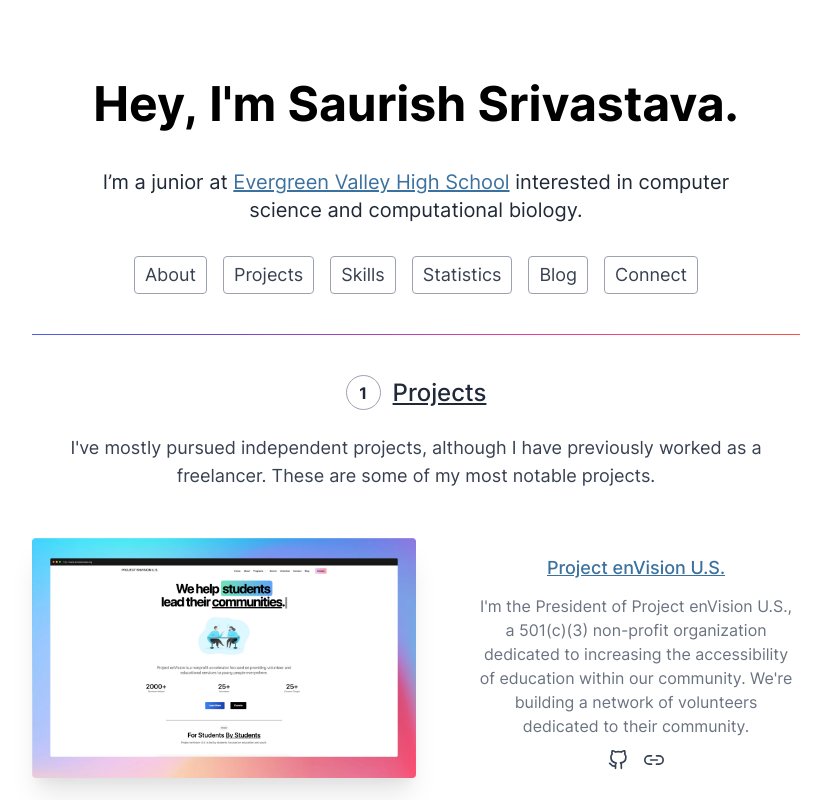
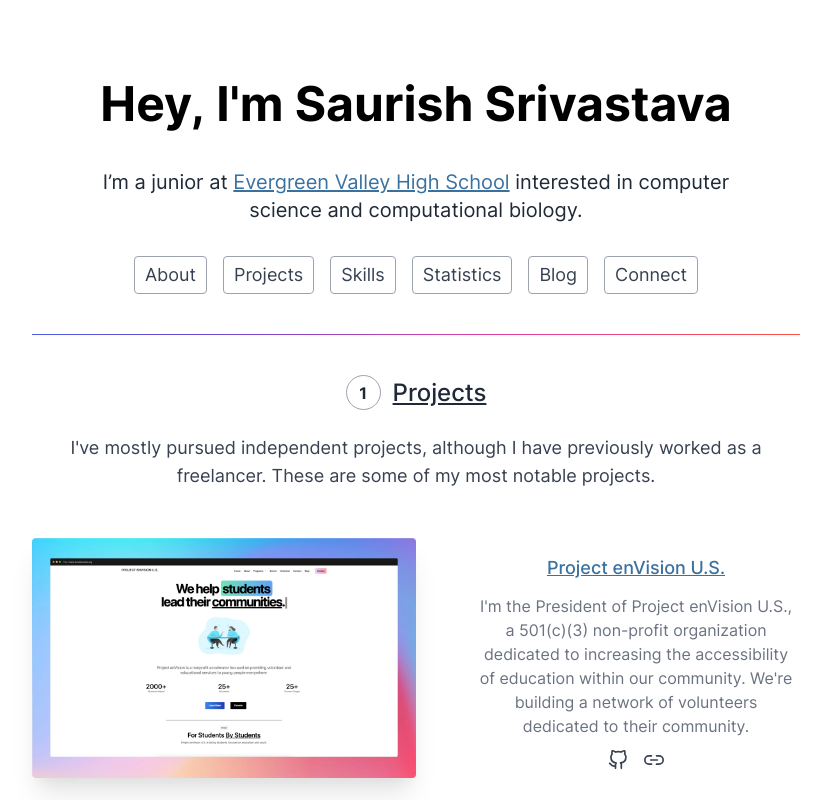
Before and after one commit to minor/saurish.com, a Next.js app: page / in a window 1280 px wide. Shown: the top 800 px of the page, without its empty margins (224-1047 px from the left). Built offline with nearby package versions, Linux system fonts and the light colour scheme; no server answers; what @tailwindcss/typography would draw is missing.

Commit message:
[:lipstick:] content

```diff
--- a/pages/index.js
+++ b/pages/index.js
@@ -52,7 +52,7 @@ export default function Home() {
       </Head>
       <div className="flex flex-col items-center justify-center text-center bg-white dark:bg-black">
         <h1 className="max-w-2xl mt-20 mb-8 text-4xl font-bold text-black md:mb-10 md:text-5xl dark:text-white">
-          Hey, I'm Saurish Srivastava.
+          Hey, I'm Saurish Srivastava
         </h1>
         <p className="max-w-2xl mx-4 mb-8 text-xl text-gray-800 md:mx-0 dark:text-gray-400">
           I’m a junior at{' '}
```
